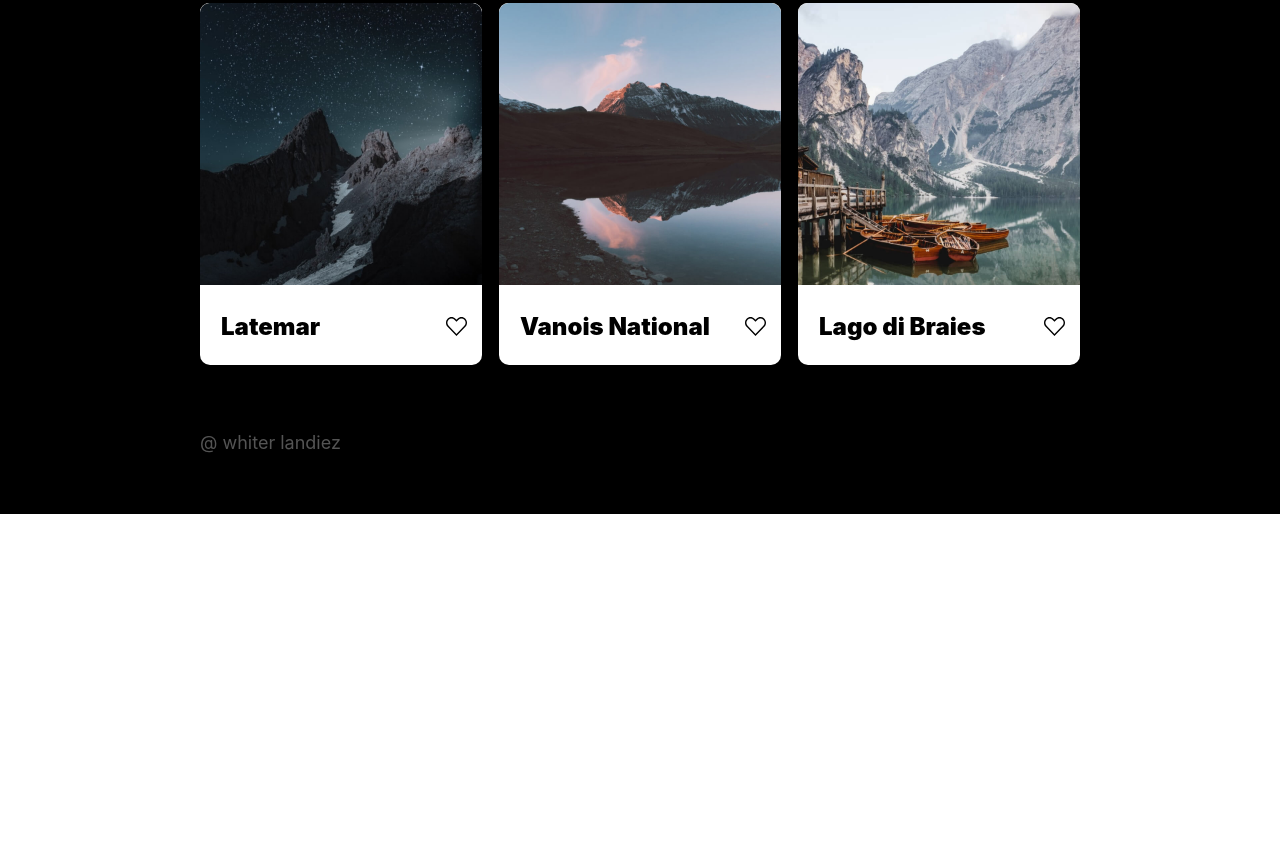
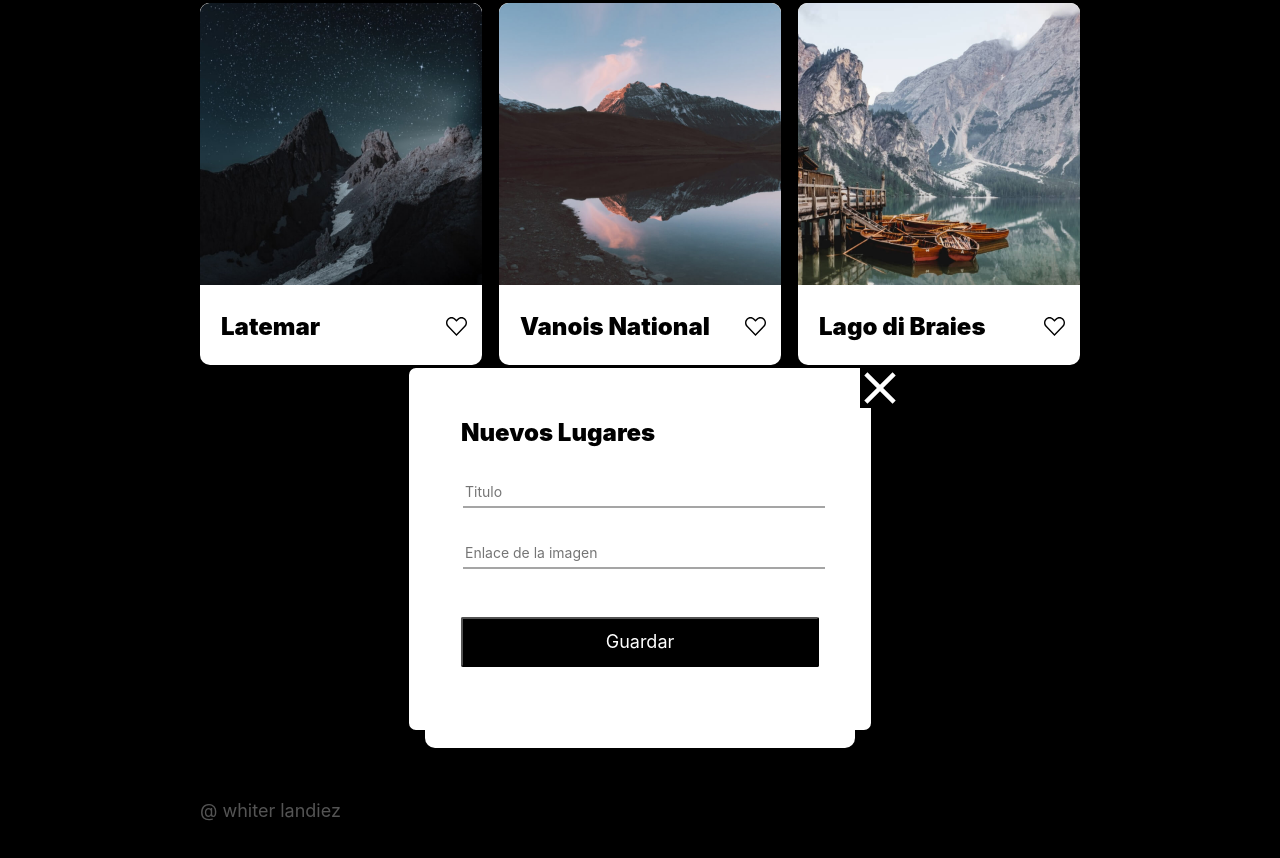
Before and after one commit to Whijlp/web_project_around, a plain HTML site: page index.html in a window 1280 px wide. Shown: the part 715-1573 px from the top of the page. Before the commit the page ends 1229 px from the top, so only its background shows below. Drawn offline with Linux system fonts and the light colour scheme; a web font is replaced by a local one.

Commit message:
nuevo popup para agregar cards

```diff
--- a/blocks/pupop.css
+++ b/blocks/pupop.css
@@ -8,7 +8,10 @@
   justify-content: center;
   align-items: center;
 }
-
+::backdrop {
+  background-color: black;
+  opacity: 0.75;
+}
 .popup__show {
   display: flex;
 }
--- a/index.html
+++ b/index.html
@@ -135,6 +135,35 @@
             </div>
           </div>
         </section>
+        <dialog class="forms" id="popup__new-places">
+          <div class="forms">
+            <h2 class="forms__title">Nuevos Lugares</h2>
+            <form class="form">
+              <fieldset class="form__edit">
+                <input
+                  class="form__input"
+                  type="text"
+                  id="Titulo"
+                  placeholder="Titulo"
+                />
+                <input
+                  class="form__input"
+                  type="text"
+                  id="photo_info"
+                  placeholder="Enlace de la imagen"
+                />
+              </fieldset>
+              <button class="forms__submit-button">Guardar</button>
+              <button class="forms__close-button">
+                <img
+                  class="forms__image-button"
+                  src="./images/formn_image.svg"
+                  alt=""
+                />
+              </button>
+            </form>
+          </div>
+        </dialog>
         <div class="popup">
           <div class="popup__overlay"></div>
           <div class="forms">
--- a/scripts/index.js
+++ b/scripts/index.js
@@ -1,5 +1,7 @@
 const openProfilePopup = document.querySelector(".profile__edit-button");
+const openNewPlacePopup = document.querySelector(".profile__add-button");
 const formsPopup = document.querySelector(".popup");
+const formsPopupNewPlaces = document.querySelector("#popup__new-places");
 const closeProfilePopup = document.querySelector(".forms__close-button");
 const overlayContainer = document.querySelector(".popup__overlay");
 const formElement = document.querySelector(".forms__submit-button");
@@ -36,3 +38,7 @@ function fillFormInputs() {
   nameInput.value = nameElement.textContent;
   jobInput.value = jobElement.textContent;
 }
+
+openNewPlacePopup.addEventListener("click", () => {
+  formsPopupNewPlaces.showModal();
+});
```
Also changed, not shown: images/Trash.svg (added).
